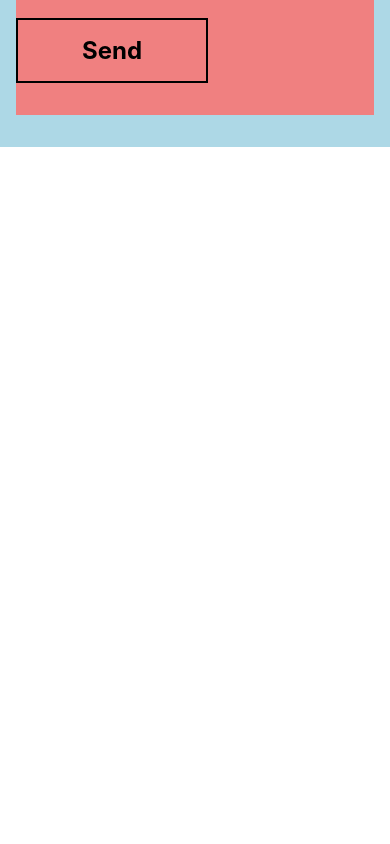
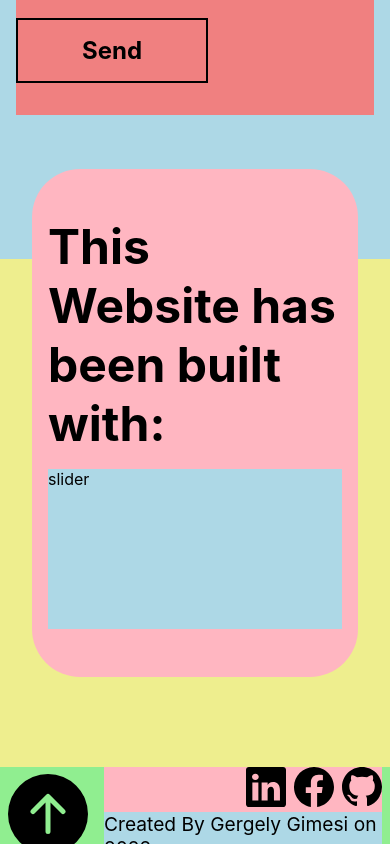
Before and after one commit to gimesi13/React-Portfolio, a React (Create React App) app in the folder react-portfolio-gergely/: page / in a window 390 px wide. Shown: the part 4285-5129 px from the top of the page. Before the commit the page ends 4432 px from the top, so only its background shows below. Built offline with nearby package versions, Linux system fonts and the light colour scheme.

Commit message:
Creating Footer section
constructing the frame of the footer section; minor fixes for responsive styling of the navbar component.

```diff
--- a/react-portfolio-gergely/src/App.js
+++ b/react-portfolio-gergely/src/App.js
@@ -4,6 +4,7 @@ import Home from "./Components/Home";
 import Skills from "./Components/Skills";
 import Projects from "./Components/Projects";
 import Contact from "./Components/Contact";
+import Footer from "./Components/Footer";
 
 function App() {
   return (
@@ -13,6 +14,7 @@ function App() {
       <Skills />
       <Projects />
       <Contact />
+      <Footer />
     </div>
   );
 }
--- /dev/null
+++ b/react-portfolio-gergely/src/Components/Footer.jsx
@@ -0,0 +1,44 @@
+import React from "react";
+import { motion } from "framer-motion";
+import { BsLinkedin } from "react-icons/bs";
+import { BsFacebook } from "react-icons/bs";
+import { BsGithub } from "react-icons/bs";
+import { BsArrowUpCircleFill } from "react-icons/bs";
+
+function Footer() {
+  return (
+    <section className="banner footer-section" id="footer">
+      <motion.div
+        initial={{
+          y: -90,
+        }}
+        className="footer-build-box"
+      >
+        <h1>This Website has been built with:</h1>
+        <div>slider</div>
+      </motion.div>
+
+      <div className="footer-bottom-container">
+        <div className="footer-bottom-left">
+          <BsArrowUpCircleFill className="up-arrow-svg" />
+        </div>
+        <div className="footer-bottom-right">
+          <div className="soc-icons-footer">
+            <div>
+              <BsLinkedin className="social-icons" />
+            </div>
+            <div>
+              <BsFacebook className="social-icons" />
+            </div>
+            <div>
+              <BsGithub className="social-icons" />
+            </div>
+          </div>
+          <div>Created By Gergely Gimesi on 2022.</div>
+        </div>
+      </div>
+    </section>
+  );
+}
+
+export default Footer;
--- a/react-portfolio-gergely/src/Components/Styles/_Contact.scss
+++ b/react-portfolio-gergely/src/Components/Styles/_Contact.scss
@@ -21,6 +21,7 @@
   flex-direction: column;
   justify-content: space-between;
   padding: 1rem;
+  padding-bottom: 8rem;
   gap: 1rem;
   font-size: 1.5rem;
 
@@ -45,8 +46,7 @@
   //large//
   @media (min-width: 1200px) {
     padding: 2rem;
-    padding-right: 2rem;
-    padding-left: 2rem;
+    padding-bottom: 8rem;
   }
 
   /* LEFT SECTION */
--- /dev/null
+++ b/react-portfolio-gergely/src/Components/Styles/_Footer.scss
@@ -0,0 +1,133 @@
+@import "./variables";
+
+/* BREAKPOINTS
+//tablet//
+@media (min-width: 576px) {
+}
+//laptop//
+@media (min-width: 768px) {
+}
+//desktop//
+@media (min-width: 992px) {
+}
+//large//
+@media (min-width: 1200px) {
+}
+*/
+
+.footer-section {
+  background: rgb(238, 238, 142);
+
+  /* UPPER BOX */
+  .footer-build-box {
+    /* for now */
+    background: lightpink;
+    /* for now */
+    @include flexCenter;
+    flex-direction: column;
+    margin: 2rem;
+    margin-top: 0;
+    margin-bottom: 0;
+    padding: 3rem;
+    padding-left: 1rem;
+    padding-right: 1rem;
+    border-radius: 3rem;
+    gap: 1rem;
+    //tablet//
+    @media (min-width: 576px) {
+      padding-left: 2rem;
+      padding-right: 2rem;
+    }
+    //laptop//
+    @media (min-width: 768px) {
+      border-radius: 4rem;
+      padding: 4rem;
+      padding-left: 5vw;
+      padding-right: 5vw;
+      gap: 2rem;
+    }
+    //desktop//
+    @media (min-width: 992px) {
+      flex-direction: row;
+      border-radius: 5rem;
+      padding: 5rem;
+      padding-left: 8vw;
+      padding-right: 8vw;
+      gap: 4rem;
+    }
+    //large//
+    @media (min-width: 1200px) {
+      border-radius: 6rem;
+      padding: 6rem;
+      padding-left: 10vw;
+      padding-right: 10vw;
+    }
+    h1 {
+      font-size: 3rem;
+      margin: 0;
+    }
+
+    div {
+      background: lightblue;
+      width: 100%;
+      height: 10rem;
+    }
+  }
+
+  /* BOTTOM PART */
+  .footer-bottom-container {
+    @include flexCenter;
+    justify-content: space-between;
+    background: lightgreen;
+    padding-left: 0.5rem;
+    padding-right: 0.5rem;
+    padding-bottom: 1rem;
+    gap: 1rem;
+    //tablet//
+    @media (min-width: 576px) {
+      padding-left: 4vw;
+      padding-right: 4vw;
+    }
+
+    /* LEFT SECTION */
+    .footer-bottom-left {
+      @include flexCenter;
+
+      .up-arrow-svg {
+        font-size: 5rem;
+      }
+    }
+    /* RIGHT SECTION */
+    .footer-bottom-right {
+      background: lightblue;
+      @include flexCenter;
+      flex-direction: column;
+      align-items: flex-end;
+
+      .soc-icons-footer {
+        background: lightpink;
+        @include flexCenter;
+        justify-content: flex-end;
+        height: 100%;
+        width: 100%;
+        gap: 0.5rem;
+
+        .social-icons {
+          //desktop//
+          width: 2.5rem;
+          height: 2.5rem;
+          @media (min-width: 576px) {
+            padding: 0.2rem;
+          }
+        }
+      }
+      div {
+        font-size: 1.2rem;
+        //tablet//
+        @media (min-width: 576px) {
+          font-size: 1.5rem;
+        }
+      }
+    }
+  }
+}
--- a/react-portfolio-gergely/src/Components/Styles/_NavBar.scss
+++ b/react-portfolio-gergely/src/Components/Styles/_NavBar.scss
@@ -22,10 +22,14 @@
   right: 0;
   left: 0;
   @include flexCenter;
-  width: 100%;
   background: lightblue;
   height: $navbarHeight;
   justify-content: space-between;
+  //large//
+  @media (min-width: 1200px) {
+    padding-right: 3vw;
+    padding-left: 3vw;
+  }
 
   /* LEFT SECTION */
   .navbar-left {
--- a/react-portfolio-gergely/src/Components/Styles/style.scss
+++ b/react-portfolio-gergely/src/Components/Styles/style.scss
@@ -4,6 +4,7 @@
 @import "./Skills";
 @import "./Projects";
 @import "./Contact";
+@import "./Footer";
 
 body {
   width: 100%;
--- a/react-portfolio-gergely/src/Components/css/style.css
+++ b/react-portfolio-gergely/src/Components/css/style.css
@@ -29,7 +29,6 @@
   -webkit-box-align: center;
       -ms-flex-align: center;
           align-items: center;
-  width: 100%;
   background: lightblue;
   height: 8rem;
   -webkit-box-pack: justify;
@@ -38,6 +37,12 @@
   /* LEFT SECTION */
   /* RIGHT SECTION */
   /* HAMBURGER MENU */
+}
+@media (min-width: 1200px) {
+  .navbar {
+    padding-right: 3vw;
+    padding-left: 3vw;
+  }
 }
 .navbar .navbar-left {
   display: -webkit-box;
@@ -782,6 +787,7 @@
       -ms-flex-pack: justify;
           justify-content: space-between;
   padding: 1rem;
+  padding-bottom: 8rem;
   gap: 1rem;
   font-size: 1.5rem;
   /* LEFT SECTION */
@@ -814,8 +820,7 @@
 @media (min-width: 1200px) {
   .contact {
     padding: 2rem;
-    padding-right: 2rem;
-    padding-left: 2rem;
+    padding-bottom: 8rem;
   }
 }
 .contact .contact-left {
@@ -963,6 +968,194 @@
   border: 2px solid black;
 }
 
+/* MIXINS */
+/* VARIABLES */
+/* BREAKPOINTS
+//tablet//
+@media (min-width: 576px) {
+}
+//laptop//
+@media (min-width: 768px) {
+}
+//desktop//
+@media (min-width: 992px) {
+}
+//large//
+@media (min-width: 1200px) {
+}
+*/
+.footer-section {
+  background: rgb(238, 238, 142);
+  /* UPPER BOX */
+  /* BOTTOM PART */
+}
+.footer-section .footer-build-box {
+  /* for now */
+  background: lightpink;
+  /* for now */
+  display: -webkit-box;
+  display: -ms-flexbox;
+  display: flex;
+  -webkit-box-pack: center;
+      -ms-flex-pack: center;
+          justify-content: center;
+  -webkit-box-align: center;
+      -ms-flex-align: center;
+          align-items: center;
+  -webkit-box-orient: vertical;
+  -webkit-box-direction: normal;
+      -ms-flex-direction: column;
+          flex-direction: column;
+  margin: 2rem;
+  margin-top: 0;
+  margin-bottom: 0;
+  padding: 3rem;
+  padding-left: 1rem;
+  padding-right: 1rem;
+  border-radius: 3rem;
+  gap: 1rem;
+}
+@media (min-width: 576px) {
+  .footer-section .footer-build-box {
+    padding-left: 2rem;
+    padding-right: 2rem;
+  }
+}
+@media (min-width: 768px) {
+  .footer-section .footer-build-box {
+    border-radius: 4rem;
+    padding: 4rem;
+    padding-left: 5vw;
+    padding-right: 5vw;
+    gap: 2rem;
+  }
+}
+@media (min-width: 992px) {
+  .footer-section .footer-build-box {
+    -webkit-box-orient: horizontal;
+    -webkit-box-direction: normal;
+        -ms-flex-direction: row;
+            flex-direction: row;
+    border-radius: 5rem;
+    padding: 5rem;
+    padding-left: 8vw;
+    padding-right: 8vw;
+    gap: 4rem;
+  }
+}
+@media (min-width: 1200px) {
+  .footer-section .footer-build-box {
+    border-radius: 6rem;
+    padding: 6rem;
+    padding-left: 10vw;
+    padding-right: 10vw;
+  }
+}
+.footer-section .footer-build-box h1 {
+  font-size: 3rem;
+  margin: 0;
+}
+.footer-section .footer-build-box div {
+  background: lightblue;
+  width: 100%;
+  height: 10rem;
+}
+.footer-section .footer-bottom-container {
+  display: -webkit-box;
+  display: -ms-flexbox;
+  display: flex;
+  -webkit-box-pack: center;
+      -ms-flex-pack: center;
+          justify-content: center;
+  -webkit-box-align: center;
+      -ms-flex-align: center;
+          align-items: center;
+  -webkit-box-pack: justify;
+      -ms-flex-pack: justify;
+          justify-content: space-between;
+  background: lightgreen;
+  padding-left: 0.5rem;
+  padding-right: 0.5rem;
+  padding-bottom: 1rem;
+  gap: 1rem;
+  /* LEFT SECTION */
+  /* RIGHT SECTION */
+}
+@media (min-width: 576px) {
+  .footer-section .footer-bottom-container {
+    padding-left: 4vw;
+    padding-right: 4vw;
+  }
+}
+.footer-section .footer-bottom-container .footer-bottom-left {
+  display: -webkit-box;
+  display: -ms-flexbox;
+  display: flex;
+  -webkit-box-pack: center;
+      -ms-flex-pack: center;
+          justify-content: center;
+  -webkit-box-align: center;
+      -ms-flex-align: center;
+          align-items: center;
+}
+.footer-section .footer-bottom-container .footer-bottom-left .up-arrow-svg {
+  font-size: 5rem;
+}
+.footer-section .footer-bottom-container .footer-bottom-right {
+  background: lightblue;
+  display: -webkit-box;
+  display: -ms-flexbox;
+  display: flex;
+  -webkit-box-pack: center;
+      -ms-flex-pack: center;
+          justify-content: center;
+  -webkit-box-align: center;
+      -ms-flex-align: center;
+          align-items: center;
+  -webkit-box-orient: vertical;
+  -webkit-box-direction: normal;
+      -ms-flex-direction: column;
+          flex-direction: column;
+  -webkit-box-align: end;
+      -ms-flex-align: end;
+          align-items: flex-end;
+}
+.footer-section .footer-bottom-container .footer-bottom-right .soc-icons-footer {
+  background: lightpink;
+  display: -webkit-box;
+  display: -ms-flexbox;
+  display: flex;
+  -webkit-box-pack: center;
+      -ms-flex-pack: center;
+          justify-content: center;
+  -webkit-box-align: center;
+      -ms-flex-align: center;
+          align-items: center;
+  -webkit-box-pack: end;
+      -ms-flex-pack: end;
+          justify-content: flex-end;
+  height: 100%;
+  width: 100%;
+  gap: 0.5rem;
+}
+.footer-section .footer-bottom-container .footer-bottom-right .soc-icons-footer .social-icons {
+  width: 2.5rem;
+  height: 2.5rem;
+}
+@media (min-width: 576px) {
+  .footer-section .footer-bottom-container .footer-bottom-right .soc-icons-footer .social-icons {
+    padding: 0.2rem;
+  }
+}
+.footer-section .footer-bottom-container .footer-bottom-right div {
+  font-size: 1.2rem;
+}
+@media (min-width: 576px) {
+  .footer-section .footer-bottom-container .footer-bottom-right div {
+    font-size: 1.5rem;
+  }
+}
+
 body {
   width: 100%;
   margin: 0;
```
Also changed, not shown: 1 other file (tests, documents, lock files or other folders).
